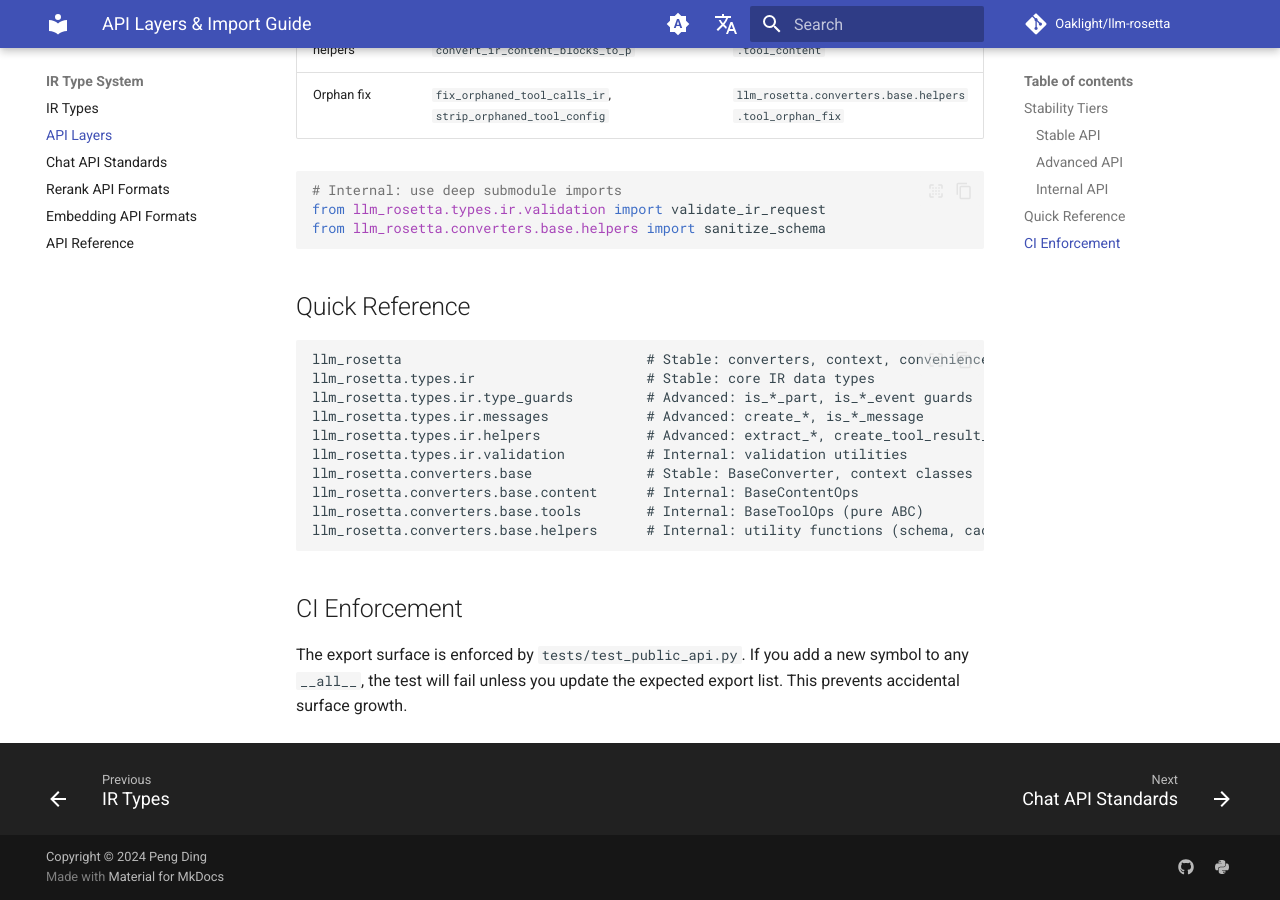
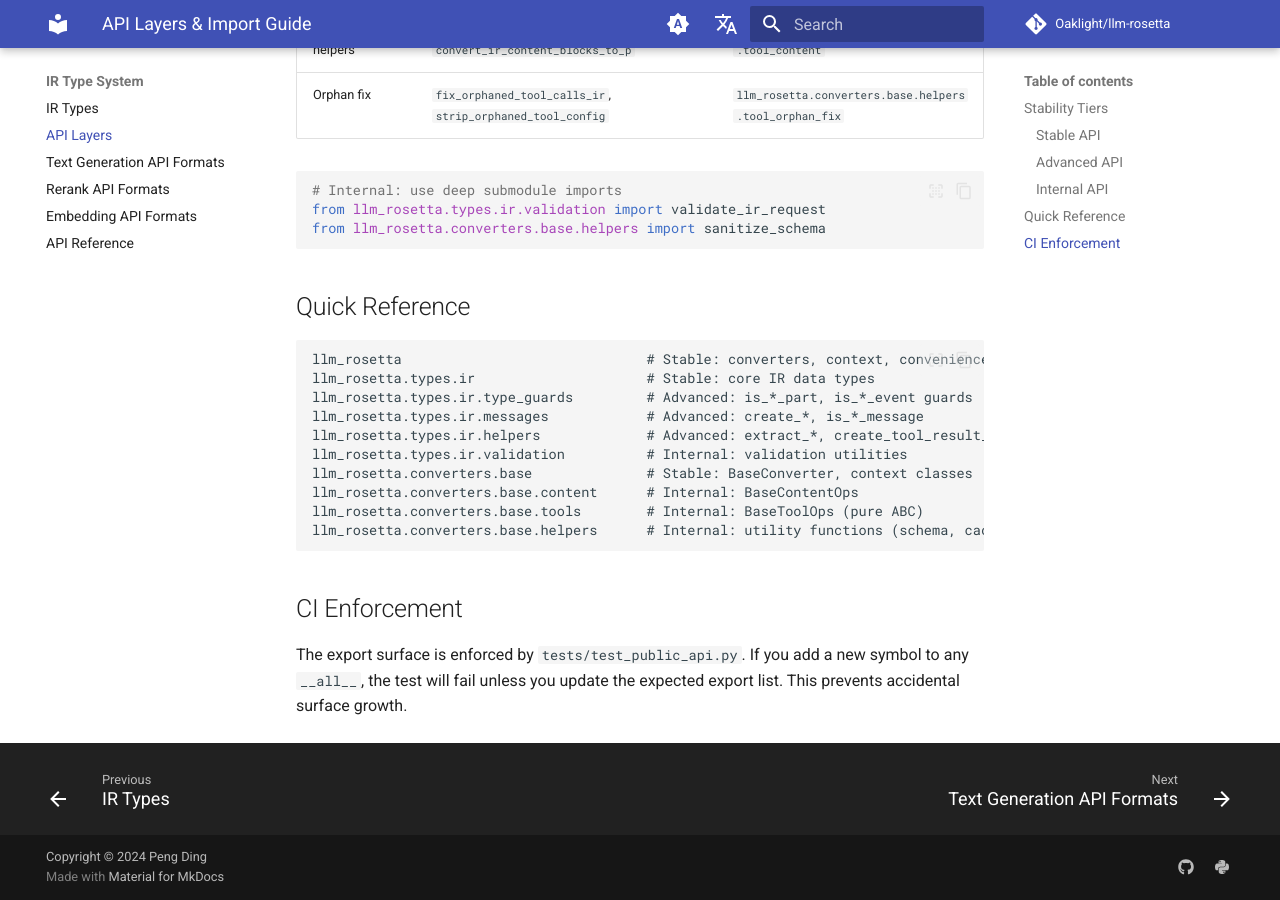
Before and after one commit to Oaklight/llm-rosetta, an MkDocs documentation site: the page built from docs/guide/api-layers.md, in a window 1280 px wide and 900 px high, scrolled down 2139 px. Built offline with MkDocs 1.6.1 and Material for MkDocs 9.7.7, drawn with Linux system fonts in a browser that asks for light colours; comment, search, counter and statistics services are not loaded.

Commit message:
docs: rename 'Chat API Standards' → 'Text Generation API Formats'

```diff
--- a/mkdocs.yml
+++ b/mkdocs.yml
@@ -110,7 +110,7 @@ nav:
   - IR Type System:
       - IR Types: guide/ir-types.md
       - API Layers: guide/api-layers.md
-      - Chat API Standards: guide/api-standards.md
+      - Text Generation API Formats: guide/api-standards.md
       - Rerank API Formats: guide/rerank-formats.md
       - Embedding API Formats: guide/embedding-formats.md
       - API Reference: api/types.md
```
